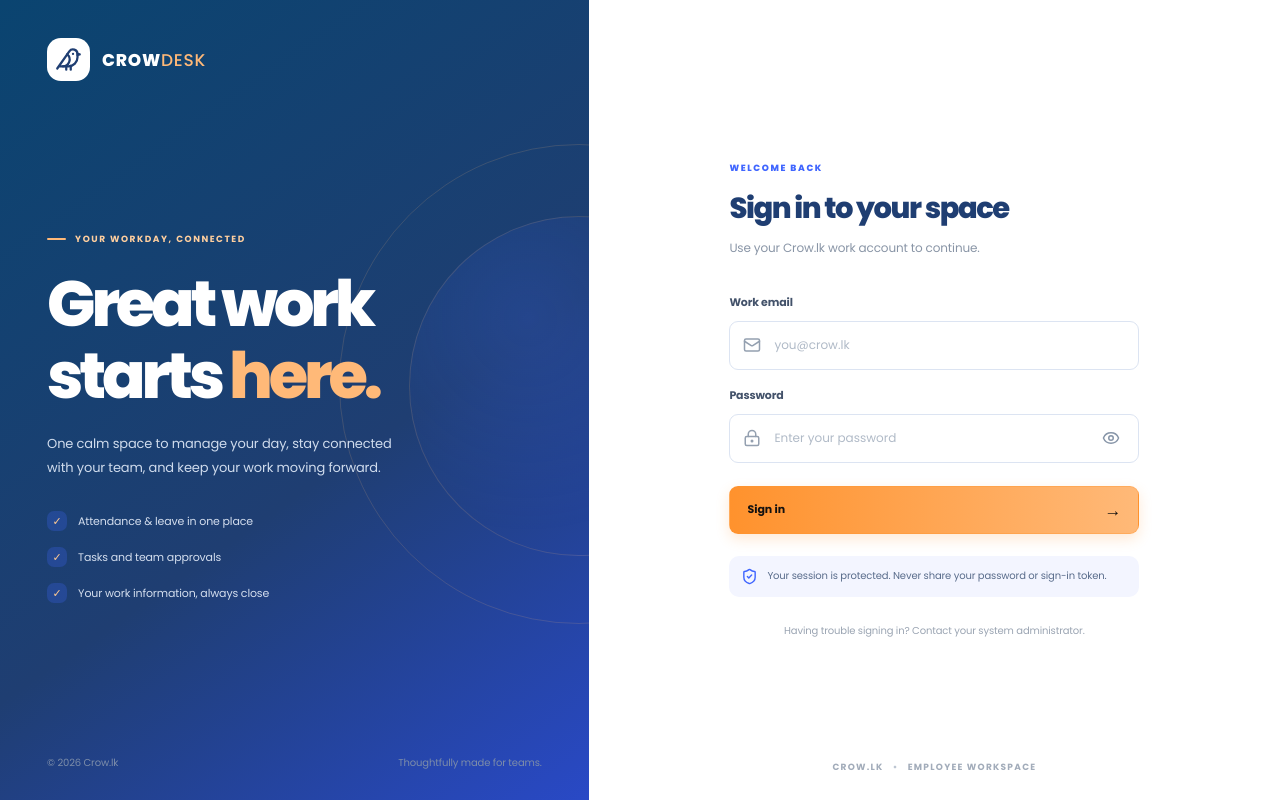
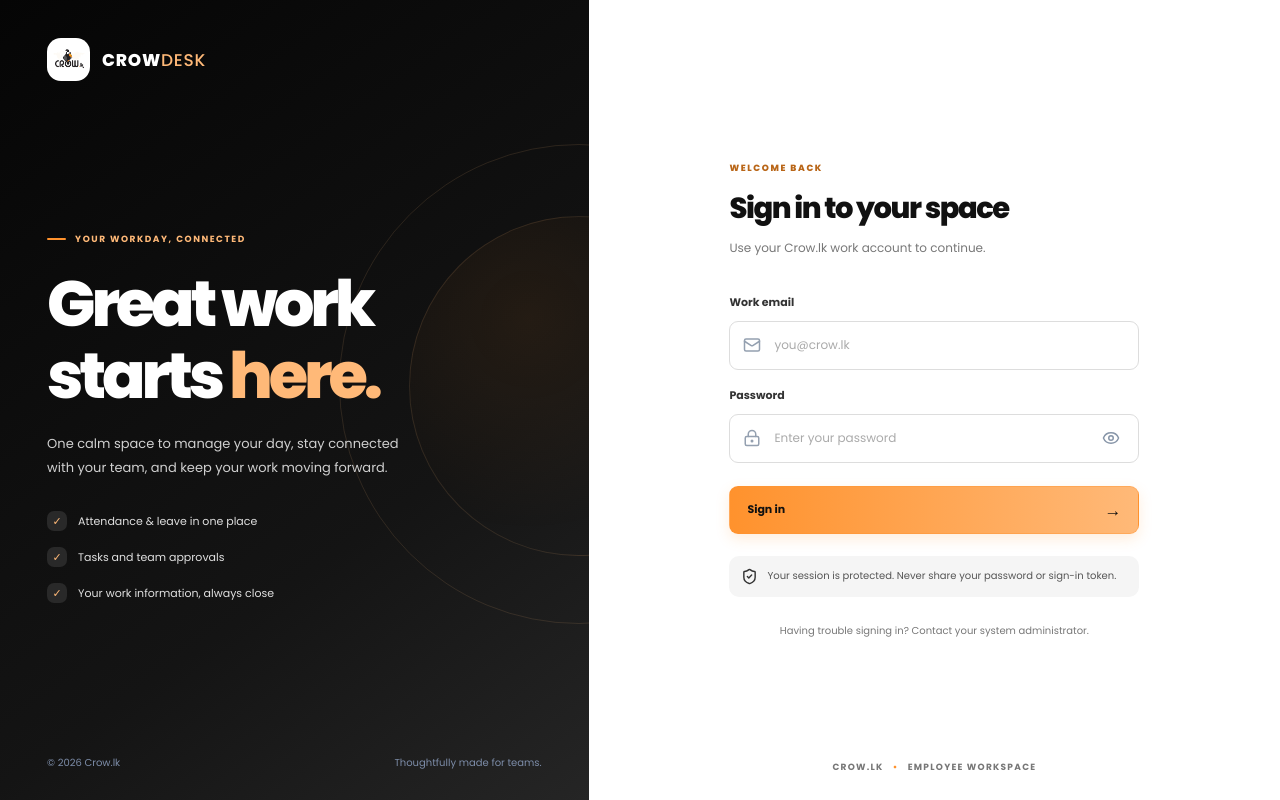
Before and after one commit to CharithManaujayaMUTEC/crowdesk-employee-portal, a Next.js app: page /login in a window 1280 px wide. Built offline with nearby package versions, Linux system fonts and the light colour scheme; no server answers.

Commit message:
style: use Crow logo and monochrome brand theme

```diff
--- a/src/app/globals.css
+++ b/src/app/globals.css
@@ -11,37 +11,42 @@
 @media(prefers-reduced-motion:reduce){*,*::before,*::after{animation-duration:.01ms!important;animation-iteration-count:1!important;scroll-behavior:auto!important;transition-duration:.01ms!important}}
 
 
-/* CROW.LK BRAND THEME OVERRIDES */
+/* CROW.LK BLACK BRAND THEME */
 
 :root {
-  --navy: #1f3e72;
-  --navy-deep: #0a4470;
-  --ink: #131110;
-  --muted: #777f8d;
-  --line: #e4e9f2;
-  --paper: #f7f8fc;
+  --navy: #111111;
+  --navy-deep: #050505;
+  --ink: #171717;
+  --muted: #777777;
+  --line: #e7e7e7;
+  --paper: #f7f7f7;
   --white: #ffffff;
-  --blue: #4066ff;
-  --blue-soft: #eeeeff;
-  --mint: #eaf8f2;
+  --blue: #111111;
+  --blue-soft: #f1f1f1;
+  --mint: #eef8f1;
   --peach: #fff3e8;
-  --lilac: #f1efff;
-  --green: #218565;
-  --red: #c44750;
-  --shadow: 0 10px 28px rgba(31, 62, 114, 0.075);
-
+  --lilac: #f3f3f3;
+  --green: #218552;
+  --red: #bd3434;
+  --shadow: 0 8px 26px rgba(0, 0, 0, 0.045);
+  --crow-black: #080808;
+  --crow-charcoal: #171717;
+  --crow-orange: #ff922d;
+  --crow-orange-light: #ffb978;
   --crow-orange-gradient: linear-gradient(270deg, #ffb978 0%, #ff922d 100%);
 }
 
-html {
-  scroll-behavior: smooth;
+* {
+  -webkit-tap-highlight-color: transparent;
+}
+
+html, body {
+  font-family: "Poppins", sans-serif;
 }
 
 body {
-  font-family: "Poppins", sans-serif;
-  background: #f7f8fc;
-  color: #131110;
-  letter-spacing: -0.01em;
+  background: #f7f7f7;
+  color: #171717;
 }
 
 h1, h2, h3, h4,
@@ -55,147 +60,207 @@ button, input, select, textarea {
   font-family: "Poppins", sans-serif;
 }
 
-/* Sidebar */
+button:focus-visible,
+a:focus-visible,
+input:focus-visible,
+select:focus-visible,
+textarea:focus-visible {
+  outline: 3px solid rgba(255, 146, 45, 0.4);
+  outline-offset: 3px;
+}
+
+/* Black sidebar */
 
 .sidebar {
-  background: linear-gradient(180deg, #0a4470 0%, #153963 55%, #1f3e72 100%);
-  box-shadow: 8px 0 28px rgba(10, 38, 74, 0.06);
+  background: linear-gradient(180deg, #050505 0%, #101010 65%, #191919 100%);
+  color: #ffffff;
+  box-shadow: 8px 0 28px rgba(0, 0, 0, 0.055);
 }
 
-.brand-mark {
+.brand-mark,
+.brand-mark-large {
   background: #ffffff;
-  color: #1f3e72;
+  color: #111111;
+  display: grid;
+  place-items: center;
+  overflow: hidden;
+}
+
+.brand-mark img {
+  width: 28px;
+  height: 28px;
+  object-fit: contain;
+}
+
+.brand-mark-large img {
+  width: 32px;
+  height: 32px;
+  object-fit: contain;
 }
 
 .brand-name {
+  color: #ffffff;
   font-weight: 800;
   letter-spacing: 0.045em;
 }
 
 .brand-name span {
   color: #ffb978;
+  font-weight: 500;
 }
 
 .brand-subtitle {
-  color: #c2d4ec;
+  color: #aaaaaa;
 }
 
 .nav-caption {
-  color: #a8bfdc;
+  color: #888888;
 }
 
 .nav-item {
-  color: #d1deef;
+  color: #c4c4c4;
+  border-radius: 10px;
   transition: background 180ms ease, color 180ms ease, transform 180ms ease;
 }
 
 .nav-item:hover {
-  background: rgba(255, 255, 255, 0.09);
+  background: rgba(255, 255, 255, 0.08);
   color: #ffffff;
   transform: translateX(2px);
 }
 
 .nav-active {
-  background: linear-gradient(90deg, rgba(64, 102, 255, 0.29), rgba(64, 102, 255, 0.10));
   color: #ffffff;
+  background: rgba(255, 146, 45, 0.12);
   box-shadow: inset 3px 0 #ff922d;
 }
 
 .nav-active-dot {
   background: #ffb978;
+  box-shadow: 0 0 0 3px rgba(255, 146, 45, 0.12);
 }
 
 .support-card {
-  background: rgba(255, 255, 255, 0.075);
-  border-color: rgba(255, 255, 255, 0.12);
+  background: rgba(255, 255, 255, 0.055);
+  border-color: rgba(255, 255, 255, 0.10);
 }
 
 .support-icon {
-  background: rgba(64, 102, 255, 0.24);
-  color: #ffca93;
+  background: #282828;
+  color: #ffb978;
 }
 
+.support-card p,
 .sidebar-foot {
-  color: #c0d0e5;
+  color: #a0a0a0;
 }
 
-/* Top navigation */
+.sidebar-foot span {
+  color: #ff922d;
+}
+
+/* Top navigation and profile */
 
 .topbar {
-  background: rgba(255, 255, 255, 0.96);
-  border-bottom-color: #e4e9f2;
+  background: rgba(255, 255, 255, 0.97);
+  border-bottom-color: #e7e7e7;
 }
 
 .breadcrumbs strong,
 .profile-trigger {
-  color: #1f3e72;
+  color: #171717;
+}
+
+.crumb-slash {
+  color: #bbbbbb;
 }
 
 .avatar {
-  background: #eeeeff;
-  color: #2949c6;
+  background: #eeeeee;
+  color: #111111;
+}
+
+.profile-trigger > svg,
+.profile-dropdown a,
+.profile-dropdown button {
+  color: #333333;
 }
 
 .profile-dropdown {
-  border-color: #e4e9f2;
-  box-shadow: 0 14px 36px rgba(31, 62, 114, 0.12);
+  background: #ffffff;
+  border-color: #e5e5e5;
+  box-shadow: 0 14px 36px rgba(0, 0, 0, 0.12);
+}
+
+.profile-dropdown a:hover,
+.profile-dropdown button:hover {
+  background: #f4f4f4;
 }
 
 .online-indicator span,
 .live-dot {
-  background: #22a875;
+  background: #2d9b60;
 }
 
-/* Headings and accents */
+/* Typography and page accents */
 
 .page-intro h1,
 .section-heading h2,
-.panel-heading h3 {
-  color: #1f3e72;
+.panel-heading h3,
+.task-card h4,
+.task-progress-copy h2,
+.data-table td strong {
+  color: #111111;
 }
 
 .page-intro > p,
 .section-heading p {
-  color: #78859a;
+  color: #777777;
 }
 
-.eyebrow {
-  color: #4066ff;
+.eyebrow,
+.login-kicker,
+.task-progress-copy > div:nth-child(2) > span {
+  color: #b96618;
 }
 
 .eyebrow-line {
-  background: #4066ff;
+  background: #ff922d;
 }
 
 .text-link,
 .stat-link {
-  color: #2949c6;
+  color: #222222;
 }
 
 .text-link:hover,
 .stat-link:hover {
-  color: #ff922d;
+  color: #cc6b16;
 }
 
 .footer-heart {
   color: #ff922d;
 }
 
-/* Dashboard banner and employee profile hero */
+/* Black hero panels with subtle orange highlights */
 
 .welcome-banner,
 .profile-hero {
-  background: linear-gradient(112deg, #0a4470 0%, #1f3e72 56%, #2949c6 100%);
+  background: linear-gradient(115deg, #050505 0%, #151515 62%, #292929 100%);
   border-radius: 18px;
-  box-shadow: 0 14px 32px rgba(31, 62, 114, 0.12);
+  box-shadow: 0 14px 32px rgba(0, 0, 0, 0.09);
 }
 
 .welcome-eyebrow {
-  color: #c9d9f0;
+  color: #d5d5d5;
 }
 
 .welcome-eyebrow .eyebrow-line {
-  background: #ffb978;
+  background: #ff922d;
+}
+
+.welcome-banner h1 {
+  color: #ffffff;
 }
 
 .welcome-banner h1 .wave,
@@ -203,15 +268,34 @@ button, input, select, textarea {
   color: #ffb978;
 }
 
-.art-card {
-  background: linear-gradient(145deg, rgba(64, 102, 255, 0.25), rgba(255, 185, 120, 0.09));
-  border-color: rgba(255, 255, 255, 0.24);
+.welcome-banner p,
+.welcome-date {
+  color: #dedede;
 }
 
-/* Dashboard summary cards */
+.art-ring {
+  border-color: rgba(255, 185, 120, 0.18);
+}
+
+.art-card {
+  background: linear-gradient(145deg, rgba(255, 146, 45, 0.12), rgba(255, 255, 255, 0.035));
+  border-color: rgba(255, 255, 255, 0.20);
+  color: #ffb978;
+}
+
+.art-card span {
+  color: #ffffff;
+}
+
+.art-card small {
+  color: #cccccc;
+}
+
+/* Cards and dashboards: neutral surfaces, black text */
 
 .stat-card {
-  border-color: #e8edf5;
+  background: #ffffff;
+  border-color: #e7e7e7;
   border-radius: 15px;
   box-shadow: var(--shadow);
   transition: transform 180ms ease, box-shadow 180ms ease;
@@ -219,97 +303,110 @@ button, input, select, textarea {
 
 .stat-card:hover {
   transform: translateY(-2px);
-  box-shadow: 0 15px 32px rgba(31, 62, 114, 0.11);
+  box-shadow: 0 13px 30px rgba(0, 0, 0, 0.08);
 }
 
-.stat-blue {
-  background: linear-gradient(135deg, #eeeeff 0%, #ffffff 78%);
+.stat-blue,
+.stat-lilac {
+  background: linear-gradient(135deg, #f1f1f1 0%, #ffffff 78%);
 }
 
 .stat-mint {
-  background: linear-gradient(135deg, #eaf8f2 0%, #ffffff 78%);
+  background: linear-gradient(135deg, #eff7f0 0%, #ffffff 78%);
 }
 
 .stat-peach {
   background: linear-gradient(135deg, #fff3e8 0%, #ffffff 78%);
 }
 
-.stat-lilac {
-  background: linear-gradient(135deg, #f1efff 0%, #ffffff 78%);
+.stat-top {
+  color: #6b6b6b;
 }
 
 .stat-icon {
-  color: #4066ff;
-  border-color: #e7e9fb;
+  background: #ffffff;
+  border-color: #e7e7e7;
+  color: #222222;
 }
 
 .stat-mint .stat-icon {
-  color: #218565;
+  color: #218552;
 }
 
 .stat-peach .stat-icon {
-  color: #d87528;
+  color: #bf691d;
 }
 
 .stat-lilac .stat-icon {
-  color: #6554c8;
+  color: #222222;
 }
 
 .stat-value,
 .time-block strong {
-  color: #1f3e72;
+  color: #111111;
+}
+
+.stat-value small {
+  color: #888888;
 }
 
 .stat-progress {
-  background: #e5eaf6;
+  background: #e9e9e9;
 }
 
 .stat-progress span,
 .progress-track span {
-  background: linear-gradient(90deg, #4066ff, #2949c6);
+  background: var(--crow-orange-gradient);
 }
 
 .stat-mint .stat-progress span {
-  background: #218565;
+  background: #329b65;
 }
 
 /* Panels and attendance */
 
 .panel {
-  border-color: #e5eaf2;
+  background: #ffffff;
+  border-color: #e7e7e7;
   border-radius: 16px;
   box-shadow: var(--shadow);
 }
 
+.panel-heading p,
+.time-block small {
+  color: #858585;
+}
+
 .panel-heading-icon,
-.detail-icon,
-.progress-icon {
-  background: #eeeeff;
-  color: #4066ff;
+.progress-icon,
+.detail-icon {
+  background: #f0f0f0;
+  color: #222222;
+  border-color: #e5e5e5;
 }
 
 .time-row {
-  background: #f7f9ff;
-  border-color: #e6ebf5;
+  background: #fafafa;
+  border-color: #e9e9e9;
 }
 
 .time-divider {
-  background: #dde5f3;
+  background: #dedede;
 }
 
 .time-block > span {
-  color: #71819a;
+  color: #777777;
 }
 
-/* Orange gradient primary actions */
+/* Primary buttons: Crow orange gradient */
 
 .primary-button,
 .login-submit {
   background: var(--crow-orange-gradient);
-  color: #131110;
-  border: 1px solid rgba(255, 146, 45, 0.35);
+  color: #101010;
+  border: 1px solid rgba(255, 146, 45, 0.38);
   border-radius: 9px;
-  box-shadow: 0 5px 14px rgba(255, 146, 45, 0.20);
+  box-shadow: 0 5px 14px rgba(255, 146, 45, 0.17);
   font-weight: 700;
   transition: transform 160ms ease, box-shadow 160ms ease, filter 160ms ease;
 }
@@ -317,33 +414,34 @@ button, input, select, textarea {
 .primary-button:hover:not(:disabled),
 .login-submit:hover:not(:disabled) {
   background: var(--crow-orange-gradient);
-  color: #131110;
-  filter: saturate(1.08) brightness(1.015);
+  color: #101010;
+  filter: saturate(1.05) brightness(1.02);
   transform: translateY(-1px);
-  box-shadow: 0 8px 18px rgba(255, 146, 45, 0.28);
+  box-shadow: 0 8px 18px rgba(255, 146, 45, 0.26);
 }
 
 .secondary-button {
-  border-color: #dce4f2;
-  color: #1f3e72;
+  background: #ffffff;
+  border-color: #dddddd;
+  color: #1a1a1a;
 }
 
 .secondary-button:hover {
-  background: #eeeeff;
-  border-color: #ccd6ff;
-  color: #2949c6;
+  background: #f5f5f5;
+  border-color: #cccccc;
+  color: #000000;
 }
 
-/* Forms, filters and tables */
+/* Inputs, filters, tables */
 
 .filter-bar {
-  background: #f7f9ff;
-  border-color: #e5eaf5;
+  background: #fafafa;
+  border-color: #e7e7e7;
 }
 
 .filter-bar label span,
 .leave-form label > span {
-  color: #526580;
+  color: #555555;
 }
 
 .filter-bar input,
@@ -351,7 +449,7 @@ button, input, select, textarea {
 .leave-form select,
 .leave-form textarea,
 .input-wrap {
-  border-color: #dce4f2;
+  border-color: #dddddd;
   border-radius: 9px;
 }
 
@@ -360,118 +458,167 @@ button, input, select, textarea {
 .leave-form select:focus,
 .leave-form textarea:focus,
 .input-wrap:focus-within {
-  border-color: #4066ff;
-  outline: 3px solid rgba(64, 102, 255, 0.13);
+  border-color: #ff922d;
+  outline: 3px solid rgba(255, 146, 45, 0.13);
+}
+
+.input-wrap input {
+  color: #222222;
+}
+
+.input-wrap input::placeholder {
+  color: #aaaaaa;
 }
 
 .data-table th {
-  background: #f3f5ff;
-  color: #5d6f8c;
+  background: #f5f5f5;
+  color: #666666;
 }
 
-.data-table td strong {
-  color: #1f3e72;
+.data-table td {
+  border-bottom-color: #eeeeee;
 }
 
 .count-chip,
 .filter-tab.active {
-  background: #eeeeff;
-  color: #2949c6;
+  background: #f0f0f0;
+  color: #111111;
+}
+
+.count-chip {
+  border: 1px solid #e6e6e6;
 }
 
 .filter-tab.active {
-  border-color: #dce2ff;
+  border-color: #dddddd;
+  font-weight: 700;
 }
 
 .filter-tab.active span {
-  background: #dbe2ff;
-  color: #2949c6;
+  background: #dedede;
+  color: #222222;
 }
 
-.filter-tabs {
-  border-bottom-color: #e9edf5;
-}
-
-/* Tasks, leaves and approvals */
+/* Tasks and progress */
 
 .task-progress-panel {
-  background: linear-gradient(110deg, #eeeeff, #ffffff 78%);
-  border-color: #dfe5ff;
+  background: linear-gradient(110deg, #f2f2f2, #ffffff 78%);
+  border-color: #e3e3e3;
 }
 
 .task-progress-copy > div:nth-child(2) > span {
-  color: #4066ff;
-}
-
-.task-progress-copy h2,
-.task-card h4 {
-  color: #1f3e72;
+  color: #b96618;
 }
 
 .progress-number {
-  color: #2949c6;
+  color: #111111;
 }
 
 .progress-track {
-  background: #dfe5ff;
+  background: #e7e7e7;
 }
 
 .task-card {
-  border-color: #e5eaf2;
+  background: #ffffff;
+  border-color: #e7e7e7;
+  border-radius: 12px;
   transition: border-color 160ms ease, box-shadow 160ms ease, transform 160ms ease;
 }
 
 .task-card:hover {
-  border-color: #ccd6ff;
-  box-shadow: 0 8px 20px rgba(31, 62, 114, 0.07);
+  border-color: #cccccc;
+  box-shadow: 0 8px 20px rgba(0, 0, 0, 0.06);
   transform: translateY(-1px);
 }
 
 .task-card-complete {
-  background: #f6fcf8;
-  border-color: #d9efe3;
+  background: #f7fbf8;
+  border-color: #dceade;
 }
+
+.priority-low {
+  background: #777777;
+}
+
+.priority-text-low {
+  color: #666666;
+}
+
+/* Quick actions, leaves and approvals */
 
 .quick-blue,
 .leave-card-icon,
 .leave-date-badge,
 .approval-avatar {
-  background: #eeeeff;
-  color: #4066ff;
+  background: #f0f0f0;
+  color: #242424;
 }
 
 .quick-peach {
-  background: #fff1e5;
-  color: #cf7025;
+  background: #fff0e0;
+  color: #ba6114;
 }
 
 .quick-mint {
-  background: #eaf8f2;
-  color: #218565;
+  background: #eaf7ef;
+  color: #218552;
 }
 
 .approve-button {
-  background: #eaf8f2;
-  color: #176d4f;
+  background: #eaf7ef;
+  color: #176d43;
 }
 
 .reject-button {
   background: #fff0ee;
-  color: #b83f46;
+  color: #af3434;
 }
 
-/* Login screen */
+.pill-low {
+  background: #eeeeee;
+  color: #454545;
+}
+
+/* Employee profile */
+
+.profile-avatar-large {
+  background: #ffffff;
+  color: #111111;
+}
+
+.profile-hero-main > p,
+.profile-shield,
+.profile-id {
+  color: #dddddd;
+}
+
+/* Login page */
+
+.login-screen {
+  background: #ffffff;
+}
 
 .login-left {
-  background: linear-gradient(145deg, #0a4470 0%, #1f3e72 58%, #2949c6 100%);
+  background: linear-gradient(145deg, #050505 0%, #141414 65%, #252525 100%);
+  color: #ffffff;
+}
+
+.login-brand .brand-mark,
+.login-mobile-brand .brand-mark {
+  background: #ffffff;
+  color: #111111;
 }
 
 .login-hero .eyebrow {
-  color: #ffcf9f;
+  color: #ffb978;
 }
 
 .login-hero .eyebrow-line {
-  background: #ffb978;
+  background: #ff922d;
+}
+
+.login-hero h1 {
+  color: #ffffff;
 }
 
 .login-hero h1 em {
@@ -479,51 +626,76 @@ button, input, select, textarea {
 }
 
 .login-hero > p {
-  color: #d0dced;
+  color: #d0d0d0;
+}
+
+.login-benefits {
+  color: #e0e0e0;
 }
 
 .benefit-check {
-  background: rgba(64, 102, 255, 0.25);
-  color: #ffca93;
+  background: #292929;
+  color: #ffb978;
 }
 
 .login-orb {
-  border-color: rgba(255, 185, 120, 0.15);
+  border-color: rgba(255, 185, 120, 0.12);
 }
 
 .login-orb-two {
-  background: radial-gradient(circle at 35% 30%, rgba(64, 102, 255, 0.19), transparent 66%);
+  background: radial-gradient(circle at 35% 30%, rgba(255, 146, 45, 0.08), transparent 66%);
+}
+
+.login-kicker {
+  color: #b96618;
 }
 
 .login-card-heading h2 {
-  color: #1f3e72;
+  color: #111111;
 }
 
-.login-kicker,
-.login-secure-note svg {
-  color: #4066ff;
+.login-card-heading p,
+.login-help {
+  color: #777777;
+}
+
+.login-form label {
+  color: #333333;
 }
 
 .login-secure-note {
-  background: #f3f5ff;
-  color: #596c8b;
+  background: #f5f5f5;
+  color: #555555;
+}
+
+.login-secure-note svg {
+  color: #333333;
 }
 
 .login-mobile-brand .brand-name {
-  color: #1f3e72;
+  color: #111111;
 }
 
 .login-mobile-brand .brand-name span {
-  color: #2949c6;
+  color: #a95710;
+}
+
+.login-right-foot {
+  color: #777777;
+}
+
+.login-right-foot span {
+  color: #ff922d;
 }
 
 .loading-logo {
-  background: linear-gradient(135deg, #0a4470, #2949c6);
+  background: #080808;
+  color: #ffffff;
 }
 
 .spinner {
-  border-color: #dce4ff;
-  border-top-color: #4066ff;
+  border-color: #dddddd;
+  border-top-color: #ff922d;
 }
 
 @media (prefers-reduced-motion: reduce) {
--- a/src/app/layout.tsx
+++ b/src/app/layout.tsx
@@ -6,10 +6,11 @@ export const metadata: Metadata = {
   title: { default: "Crow Desk", template: "%s | Crow Desk" },
   description: "Crow.lk employee workspace for attendance, leave, tasks and approvals.",
   applicationName: "Crow Desk",
-  referrer: "strict-origin-when-cross-origin"
+  referrer: "strict-origin-when-cross-origin",
+  icons: { icon: "/crow-logo.png", shortcut: "/crow-logo.png" }
 };
 
-export const viewport: Viewport = { width: "device-width", initialScale: 1, themeColor: "#101d37" };
+export const viewport: Viewport = { width: "device-width", initialScale: 1, themeColor: "#080808" };
 
 export default function RootLayout({ children }: Readonly<{ children: React.ReactNode }>) {
   return <html lang="en"><body><AuthProvider>{children}</AuthProvider></body></html>;
--- a/src/app/login/page.tsx
+++ b/src/app/login/page.tsx
@@ -1,8 +1,9 @@
 "use client";
 
 import { FormEvent, useEffect, useState } from "react";
+import Image from "next/image";
 import { useRouter, useSearchParams } from "next/navigation";
-import { Bird, Eye, EyeOff, LockKeyhole, Mail, ShieldCheck } from "lucide-react";
+import { Eye, EyeOff, LockKeyhole, Mail, ShieldCheck } from "lucide-react";
 import { useAuth } from "@/components/AuthProvider";
 
 function LoginForm() {
@@ -35,7 +36,7 @@ function LoginForm() {
 
   return <main className="login-screen">
     <div className="login-left">
-      <div className="login-brand"><div className="brand-mark brand-mark-large"><Bird size={27} /></div><div className="brand-name brand-name-light">CROW<span>DESK</span></div></div>
+      <div className="login-brand"><div className="brand-mark brand-mark-large"><Image src="/crow-logo.png" alt="Crow.lk logo" width={32} height={32} priority /></div><div className="brand-name brand-name-light">CROW<span>DESK</span></div></div>
       <div className="login-hero">
         <div className="eyebrow"><span className="eyebrow-line" /> YOUR WORKDAY, CONNECTED</div>
         <h1>Great work<br />starts <em>here.</em></h1>
@@ -47,7 +48,7 @@ function LoginForm() {
     </div>
     <div className="login-right">
       <div className="login-card-wrap">
-        <div className="login-mobile-brand"><div className="brand-mark"><Bird size={22} /></div><div className="brand-name">CROW<span>DESK</span></div></div>
+        <div className="login-mobile-brand"><div className="brand-mark"><Image src="/crow-logo.png" alt="Crow.lk logo" width={27} height={27} /></div><div className="brand-name">CROW<span>DESK</span></div></div>
         <div className="login-card-heading"><div className="login-kicker">WELCOME BACK</div><h2>Sign in to your space</h2><p>Use your Crow.lk work account to continue.</p></div>
         <form onSubmit={submit} className="login-form">
           <label htmlFor="email">Work email</label>
--- a/src/components/PortalShell.tsx
+++ b/src/components/PortalShell.tsx
@@ -1,6 +1,7 @@
 "use client";
 
 import Link from "next/link";
+import Image from "next/image";
 import { usePathname, useRouter } from "next/navigation";
 import { useEffect, useState } from "react";
 import { Activity, CalendarDays, CheckSquare, ChevronDown, ClipboardCheck, LayoutDashboard, LogOut, Menu, UserRound, X, Bird } from "lucide-react";
@@ -35,7 +36,7 @@ export default function PortalShell({ children }: { children: React.ReactNode })
     <div className="app-frame">
       <aside className={`sidebar ${mobileOpen ? "sidebar-open" : ""}`}>
         <div className="brand">
-          <div className="brand-mark"><Bird size={24} strokeWidth={2.2} /></div>
+          <div className="brand-mark"><Image src="/crow-logo.png" alt="Crow.lk logo" width={28} height={28} priority /></div>
           <div><div className="brand-name">CROW<span>DESK</span></div><div className="brand-subtitle">Employee workspace</div></div>
           <button className="icon-button mobile-close" onClick={() => setMobileOpen(false)} aria-label="Close navigation"><X size={19} /></button>
         </div>
```
Also changed, not shown: public/crow-logo.png (added).
